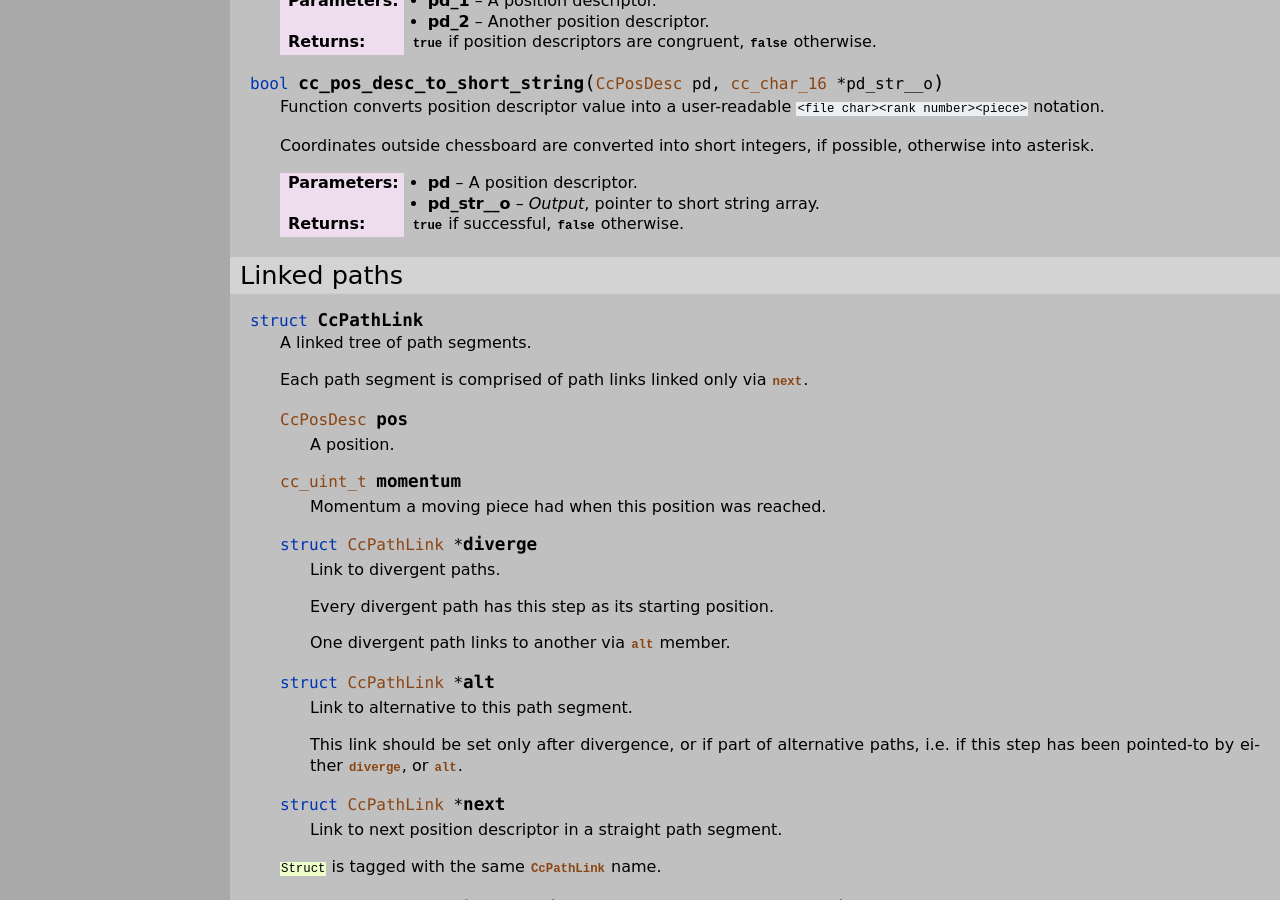
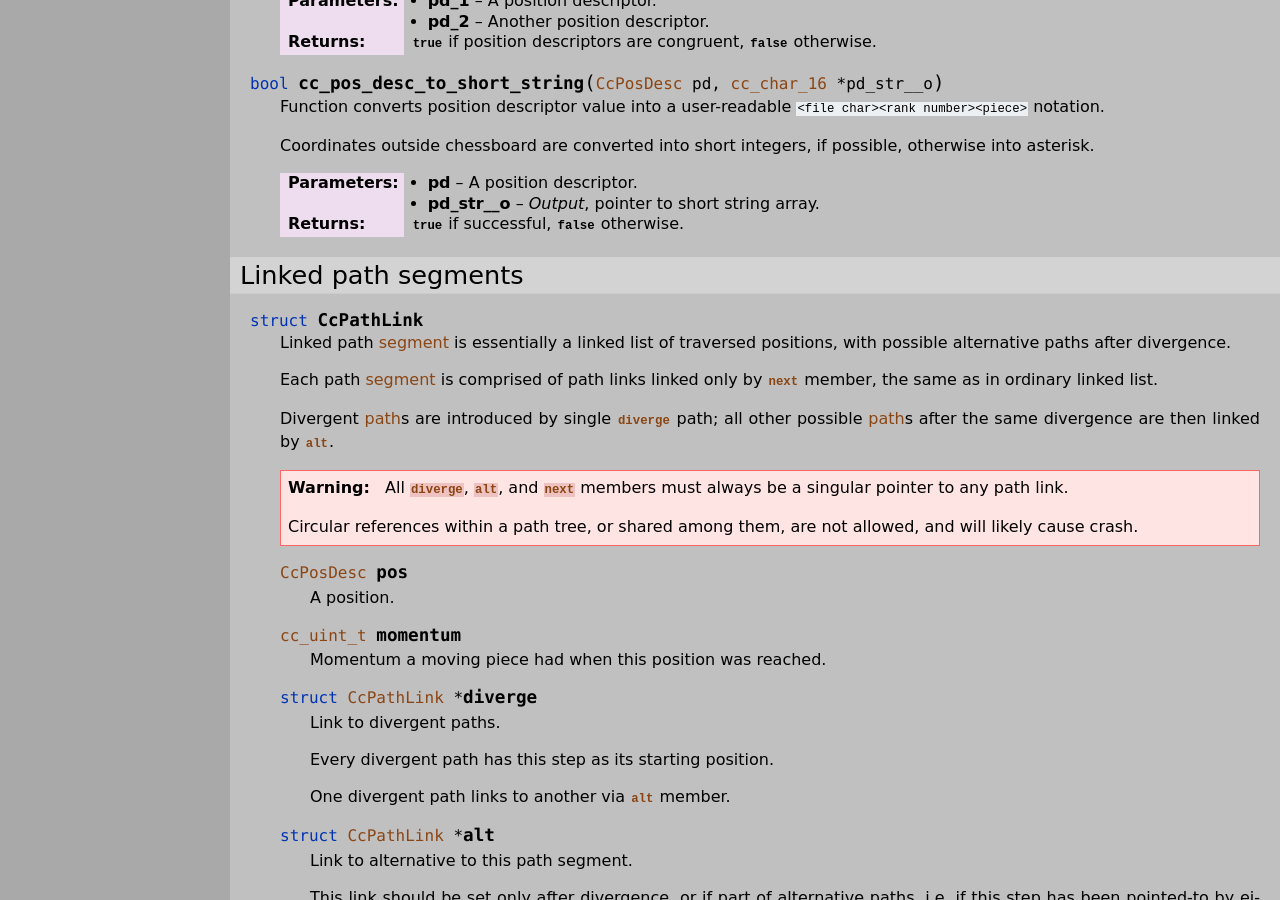
Before and after one commit to mmlacak/crochess, a Sphinx documentation site: the page built from docs/source/libcc/ccpos.rst, in a window 1280 px wide and 900 px high, scrolled down 9737 px. Built offline with Sphinx 7.4.7, drawn with Linux system fonts in a browser that asks for light colours; some of the changed text lies outside the part shown.

Commit message:
Documented linked path segments.

```diff
--- a/docs/source/libcc/ccpos.rst
+++ b/docs/source/libcc/ccpos.rst
@@ -623,16 +623,30 @@ Position descriptor
     :param pd_str__o: *Output*, pointer to short string array.
     :returns: :c:data:`true` if successful, :c:data:`false` otherwise.
 
-.. _lbl-libcc-ccpos-linkedpaths:
+.. _lbl-libcc-ccpos-linkedpathsegments:
 
-Linked paths
-------------
+Linked path segments
+--------------------
 
 .. c:struct:: CcPathLink
 
-    A linked tree of path segments.
+    Linked path :term:`segment` is essentially a linked list of traversed positions,
+    with possible alternative paths after divergence.
 
-    Each path segment is comprised of path links linked only via :c:member:`next`.
+    Each path :term:`segment` is comprised of path links linked only by
+    :c:member:`next` member, the same as in ordinary linked list.
+
+    Divergent :term:`path`\s are introduced by single :c:member:`diverge` path;
+    all other possible :term:`path`\s after the same divergence are then linked
+    by :c:member:`alt`.
+
+    .. warning::
+
+        All :c:member:`diverge`, :c:member:`alt`, and :c:member:`next` members
+        must always be a singular pointer to any path link.
+
+        Circular references within a path tree, or shared among them, are not
+        allowed, and will likely cause crash.
 
     .. c:member:: CcPosDesc pos
 
@@ -753,7 +767,7 @@ Linked paths
     :c:member:`alt`, nor :c:member:`diverge`.
 
     :param path_link: A path segment.
-    :returns: Length of a linked tree if successful, ``0`` otherwise.
+    :returns: Length of a path segment if successful, ``0`` otherwise.
 
 .. c:function:: char * cc_path_link_to_short_string__new( CcPathLink * path_link )
 
```
Also changed, not shown: docs/source/libcc/terms.rst (+8 -0 lines), 2 other files.
